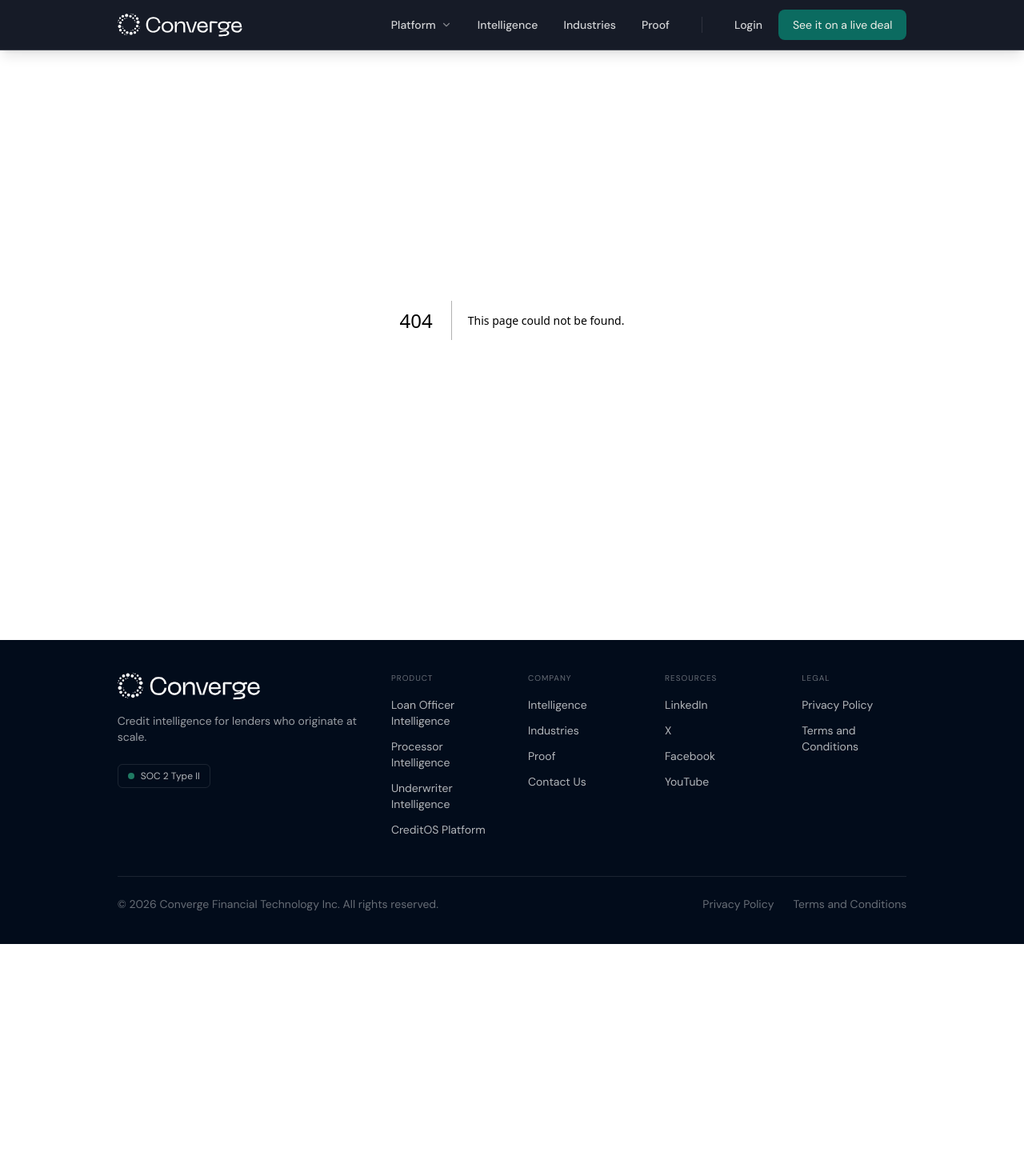
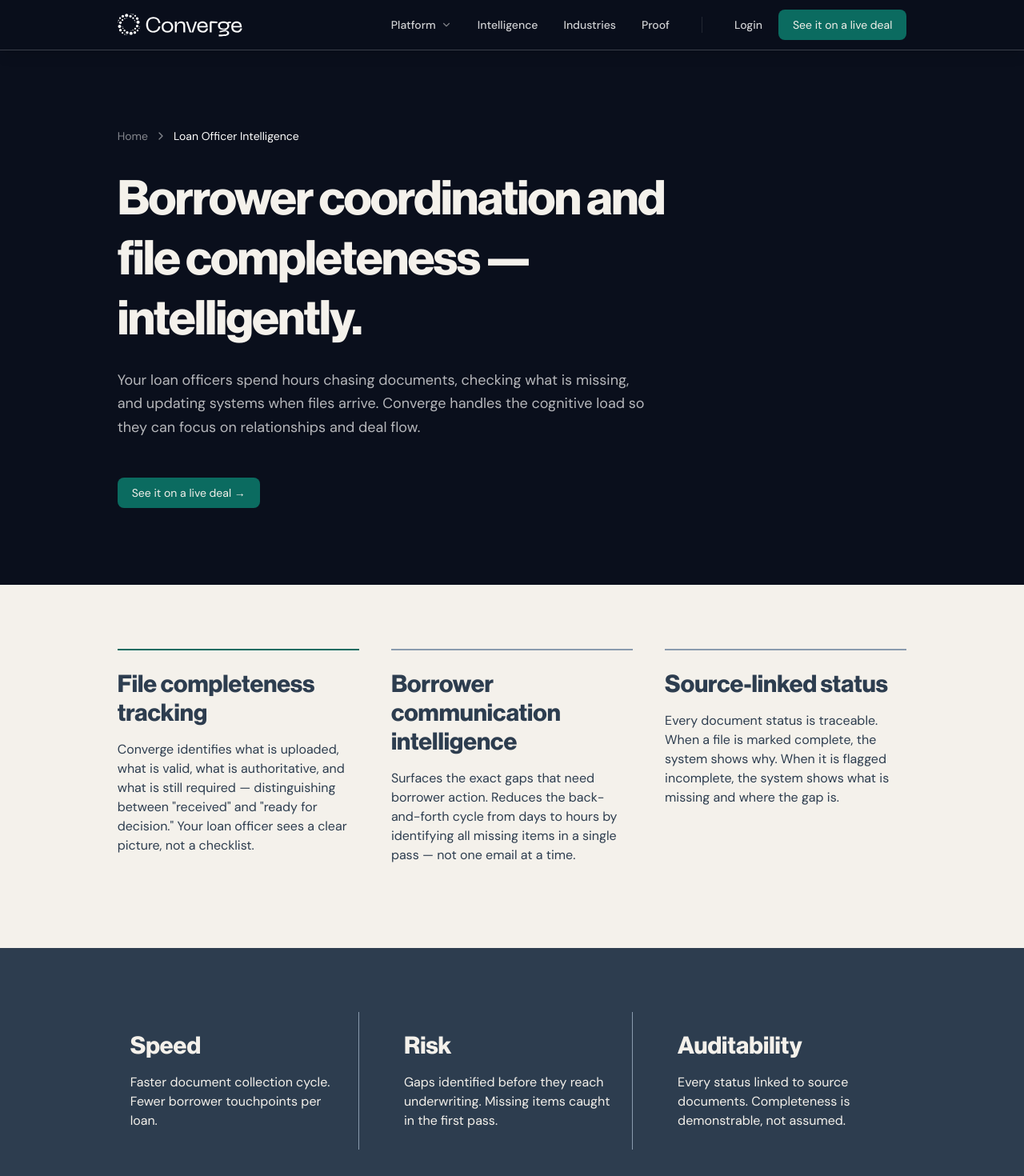
Before and after one commit to mtforstartups-hub/converge, a Next.js app: page /loan-officer in a window 1280 px wide. Before the commit this address had no page. Shown: the top 1470 px of the page at 80% size. Before the commit the page ends 1180 px from the top, so only its background shows below. Built offline with nearby package versions, Linux system fonts and the light colour scheme.

Commit message:
Loan Officer Intelligence Page added

```diff
--- /dev/null
+++ b/app/loan-officer/page.tsx
@@ -0,0 +1,91 @@
+import BottomCta from "@/components/ui/BottomCta";
+import SharedHero from "@/components/ui/SharedHero";
+
+const sectionOneItems = [
+  {
+    heading: "File completeness tracking",
+    desc: 'Converge identifies what is uploaded, what is valid, what is authoritative, and what is still required — distinguishing between "received" and "ready for decision." Your loan officer sees a clear picture, not a checklist.',
+  },
+  {
+    heading: "Borrower communication intelligence",
+    desc: "Surfaces the exact gaps that need borrower action. Reduces the back-and-forth cycle from days to hours by identifying all missing items in a single pass — not one email at a time.",
+  },
+  {
+    heading: "Source-linked status",
+    desc: "Every document status is traceable. When a file is marked complete, the system shows why. When it is flagged incomplete, the system shows what is missing and where the gap is.",
+  },
+];
+
+const sectionTwoItems = [
+  {
+    heading: "Speed",
+    desc: "Faster document collection cycle. Fewer borrower touchpoints per loan.",
+  },
+  {
+    heading: "Risk",
+    desc: "Gaps identified before they reach underwriting. Missing items caught in the first pass.",
+  },
+  {
+    heading: "Auditability",
+    desc: "Every status linked to source documents. Completeness is demonstrable, not assumed.",
+  },
+];
+
+export default function LoanOfficerIntelligence() {
+  return (
+    <>
+      <SharedHero
+        badge="LOAN OFFICER INTELLIGENCE"
+        title="Borrower coordination and file completeness — intelligently."
+        description="Your loan officers spend hours chasing documents, checking what is missing, and updating systems when files arrive. Converge handles the cognitive load so they can focus on relationships and deal flow."
+        breadcrumbLabel="Loan Officer Intelligence"
+        href="/loan-officer"
+      />
+
+      <section className="bg-parchment text-charcoal py-10 md:py-20">
+        <div className="mx-auto max-w-95/100 md:max-w-5/6 px-4 md:px-6 lg:px-10">
+          <div className="grid grid-cols-1 md:grid-cols-2 lg:grid-cols-3 gap-10">
+            {sectionOneItems.map((item, index) => (
+              <div
+                key={index}
+                className={`space-y-4 py-6 border-t-2 ${index == 0 ? "border-t-verified" : "border-t-steel"}`}
+              >
+                <h3 className="text-2xl md:text-3xl font-semibold font-display">
+                  {item.heading}
+                </h3>
+                <p className="font-sans">{item.desc}</p>
+              </div>
+            ))}
+          </div>
+        </div>
+      </section>
+
+      <section className="bg-charcoal text-parchment py-10 md:py-20">
+        <div className="mx-auto max-w-95/100 md:max-w-5/6 px-4 md:px-6 lg:px-10">
+          <div className="grid grid-cols-1 md:grid-cols-3 gap-5 md:gap-10">
+            {sectionTwoItems.map((item, index) => (
+              <div
+                key={index}
+                className={`space-y-4 py-6 px-2 md:px-4 ${index == sectionTwoItems.length - 1 ? "border-r-none" : "border-b md:border-b-0 md:border-r border-r-steel"}`}
+              >
+                <h3 className="text-2xl md:text-3xl font-semibold font-display">
+                  {item.heading}
+                </h3>
+                <p className="font-sans">{item.desc}</p>
+              </div>
+            ))}
+          </div>
+        </div>
+      </section>
+
+      <BottomCta
+        messages={[
+          "Your loan officers coordinate",
+          "30 borrower relationships.",
+          "Converge makes each one faster to close.",
+        ]}
+        type="secondary"
+      />
+    </>
+  );
+}
--- /dev/null
+++ b/app/processor-intelligence/page.tsx
@@ -0,0 +1,3 @@
+export default function ProcessorIntelligence() {
+  return <div>ProcessorIntelligence</div>;
+}
--- a/components/Footer.tsx
+++ b/components/Footer.tsx
@@ -37,7 +37,7 @@
             </p>
             <ul className="flex flex-col gap-3 text-sm text-white/70">
               <li>
-                <Link href="#">Loan Officer Intelligence</Link>
+                <Link href="/loan-officer">Loan Officer Intelligence</Link>
               </li>
               <li>
                 <Link href="#">Processor Intelligence</Link>
--- /dev/null
+++ b/components/ui/SharedHero.tsx
@@ -0,0 +1,39 @@
+import Breadcrumbs from "@/components/ui/Breadcrumbs";
+import Button from "@/components/ui/Button";
+
+type SharedHeroProps = {
+  badge: string;
+  title: string;
+  description: string;
+  breadcrumbLabel: string;
+  href: string;
+};
+
+export default function SharedHero({
+  title,
+  description,
+  breadcrumbLabel,
+}: SharedHeroProps) {
+  return (
+    <section className="pt-32 pb-16 md:pt-40 md:pb-24 bg-midnight">
+      <div className="mx-auto max-w-95/100 md:max-w-5/6 px-4 md:px-6 lg:px-10">
+        <div className="flex flex-col space-y-8 max-w-3xl">
+          <Breadcrumbs items={[{ label: breadcrumbLabel }]} />
+
+          <div className="space-y-6">
+            <h1 className="font-display text-4xl md:text-5xl lg:text-6xl font-bold text-parchment leading-tight tracking-tight">
+              {title}
+            </h1>
+            <p className="text-base md:text-lg text-white/70 max-w-2xl leading-relaxed">
+              {description}
+            </p>
+          </div>
+
+          <div className="pt-4 flex flex-wrap gap-4 items-center">
+            <Button href="/live-deal" title="See it on a live deal &rarr;" />
+          </div>
+        </div>
+      </div>
+    </section>
+  );
+}
```
